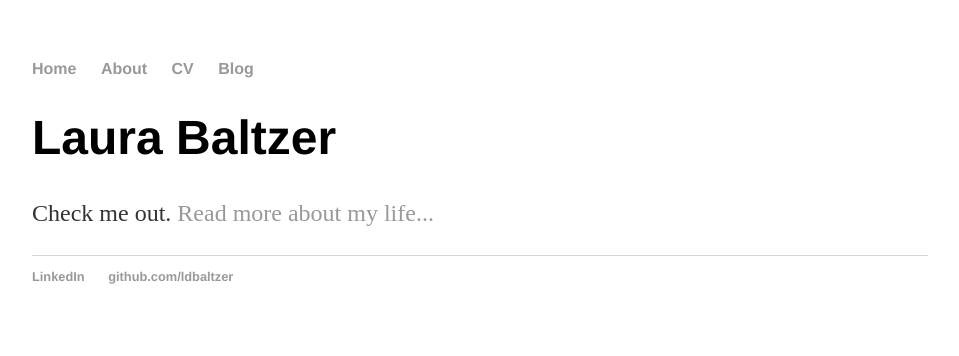
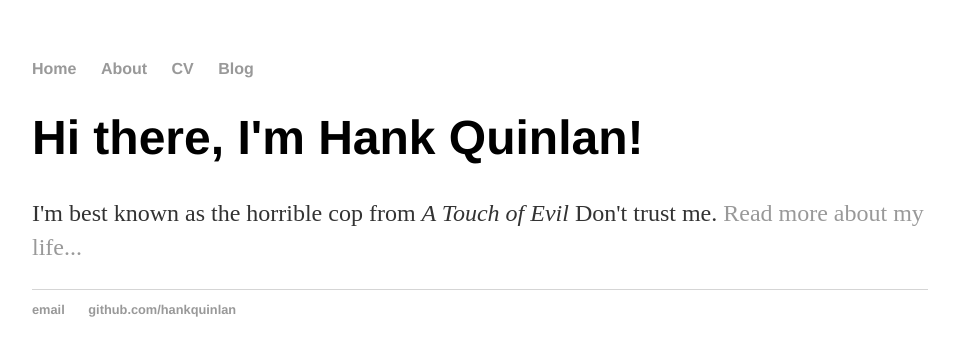
Before and after one commit to ldbaltzer/ldbaltzer.github.io, a Jekyll site: the page built from index.html, in a window 1280 px wide. Shown: the top 356 px of the page, without its empty margins (160-1119 px from the left). Built offline with Jekyll 4.4.1, drawn with Linux system fonts in a browser that asks for light colours.

Commit message:
Update index.html

```diff
--- a/index.html
+++ b/index.html
@@ -1,30 +1,8 @@
-<!DOCTYPE html>
-<html>
-	<head>
-		<title>Laura Baltzer</title>
-		<!-- link to main stylesheet -->
-		<link rel="stylesheet" type="text/css" href="/css/main.css">
-	</head>
-	<body>
-		<nav>
-    		<ul>
-        		<li><a href="/">Home</a></li>
-	        	<li><a href="/about">About</a></li>
-        		<li><a href="/cv">CV</a></li>
-        		<li><a href="/blog">Blog</a></li>
-    		</ul>
-		</nav>
-		<div class="container">
-    		<div class="blurb">
-        		<h1>Laura Baltzer</h1>
-				<p>Check me out. <a href="/about">Read more about my life...</a></p>
-    		</div><!-- /.blurb -->
-		</div><!-- /.container -->
-		<footer>
-    		<ul>
-			<li><a href="https://www.linkedin.com/in/laura-baltzer-19b09262/">LinkedIn</a></li>
-			<li><a href="https://github.com/ldbaltzer">github.com/ldbaltzer</a></li>
-			</ul>
-		</footer>
-	</body>
-</html>
+---
+layout: default
+title: Hank Quinlan, Horrible Cop
+---
+<div class="blurb">
+	<h1>Hi there, I'm Hank Quinlan!</h1>
+	<p>I'm best known as the horrible cop from <em>A Touch of Evil</em> Don't trust me. <a href="/about">Read more about my life...</a></p>
+</div><!-- /.blurb -->
```
